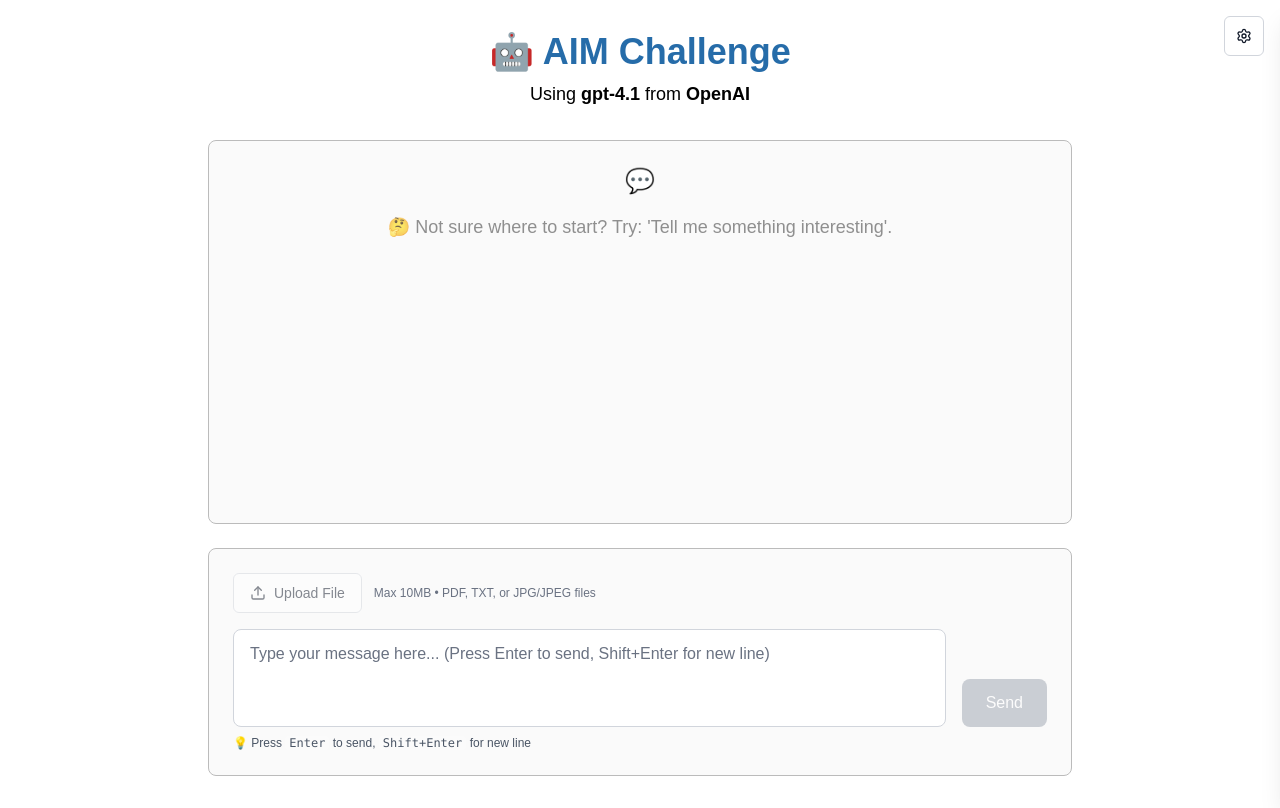
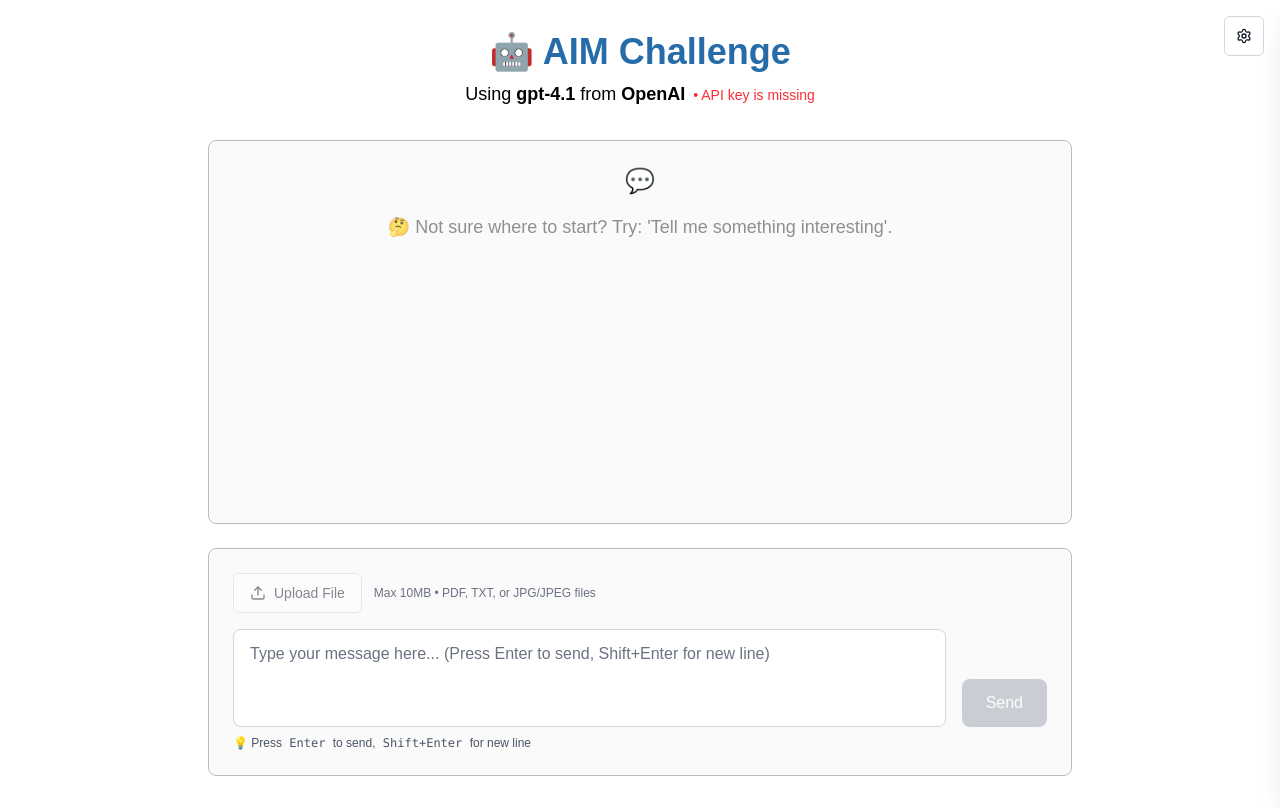
Before and after one commit to brlrb/The-AI-Engineer-Challenge-BM, a Next.js app in the folder frontend/: page / in a window 1280 px wide. Built offline with nearby package versions, Linux system fonts and the light colour scheme.

Commit message:
feat: add API key missing indicator in header
- Display 'API key is missing' text in red when API key is not provided
- Shows right after the provider/model information for clear visibility
- Helps users understand why they can't send messages

```diff
--- a/frontend/src/app/page.tsx
+++ b/frontend/src/app/page.tsx
@@ -518,6 +518,9 @@
           </h1>
           <p className="text-black text-lg">
             Using <span className="font-semibold text-black">{model}</span> from <span className="font-semibold text-black">{getProviderDisplayName()}</span>
+            {!apiKey.trim() && (
+              <span className="text-red-500 text-sm ml-2">• API key is missing</span>
+            )}
           </p>
         </div>
 
```
